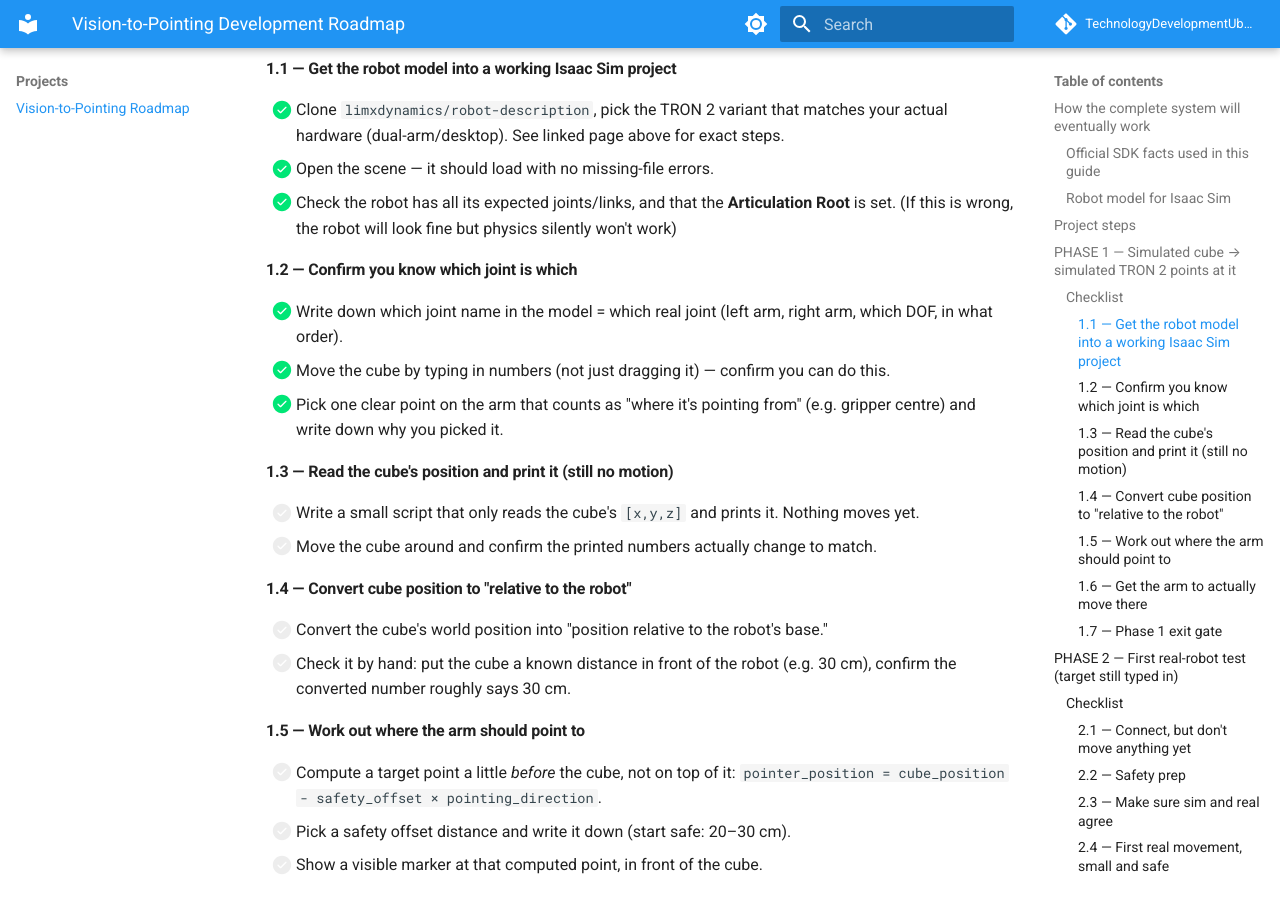
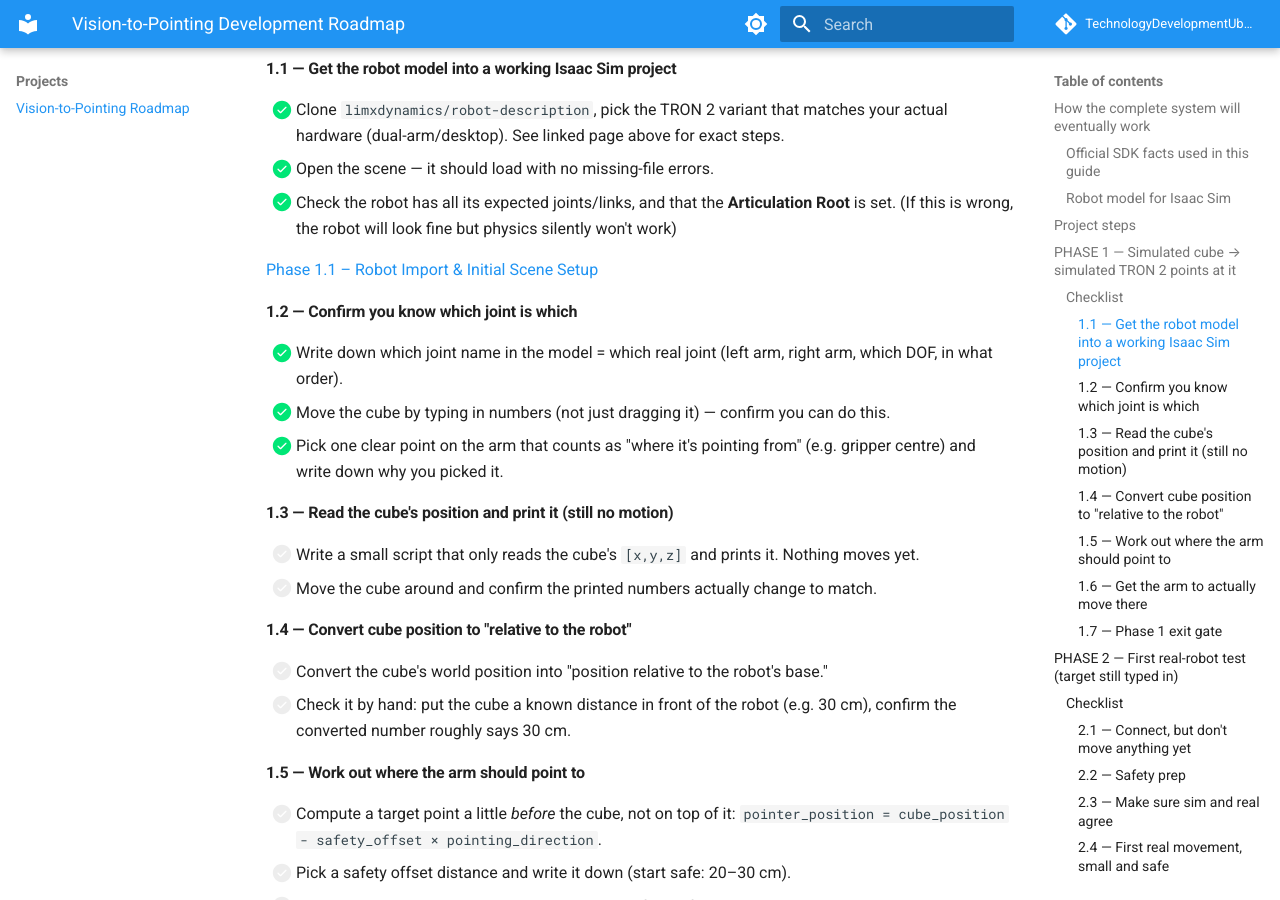
Before and after one commit to TechnologyDevelopmentUbbink/Tron2, an MkDocs documentation site: the page built from docs/projects/vision-pointing-roadmap.md, in a window 1280 px wide and 900 px high, scrolled down 1719 px. Built offline with MkDocs 1.6.1 and Material for MkDocs 9.7.7, drawn with Linux system fonts in a browser that asks for light colours; comment, search, counter and statistics services are not loaded.

Commit message:
Update vision-pointing-roadmap with Phase 1.1
Added Phase 1.1 section for robot import and initial scene setup.

```diff
--- a/docs/projects/vision-pointing-roadmap.md
+++ b/docs/projects/vision-pointing-roadmap.md
@@ -56,6 +56,8 @@ See: [Isaac Sim, Isaac Lab & FluxVLA Training → Robot model (URDF/USD)](../sof
 - [x] Clone `limxdynamics/robot-description`, pick the TRON 2 variant that matches your actual hardware (dual-arm/desktop). See linked page above for exact steps.
 - [x] Open the scene — it should load with no missing-file errors.
 - [x] Check the robot has all its expected joints/links, and that the **Articulation Root** is set. (If this is wrong, the robot will look fine but physics silently won't work)
+
+[Phase 1.1 – Robot Import & Initial Scene Setup](../../assets/Results_Project_Cube/1-1-robot-import-initial-scene-setup.md)
 
 #### 1.2 — Confirm you know which joint is which
 
```
